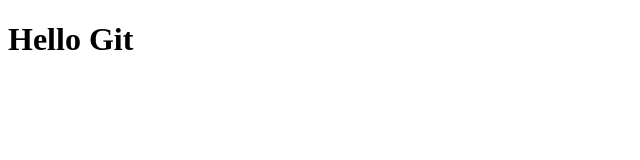
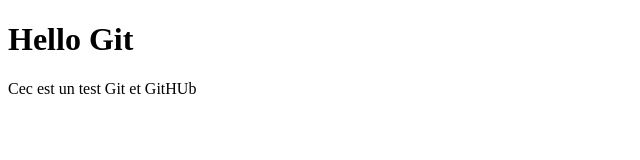
Before and after one commit to MendrikaNomentsoa/HelloGit, a plain HTML site: page index.html in a window 1280 px wide. Shown: the whole page, without its empty margins (0-640 px from the left). Drawn offline with Linux system fonts and the light colour scheme.

Commit message:
Mis a jour : Ajout d'une phrase dans index.html

```diff
--- a/index.html
+++ b/index.html
@@ -7,5 +7,6 @@
 </head>
 <body>
     <h1>Hello Git</h1>
+    <p>Cec est un test Git et GitHUb</p>
 </body>
 </html>
```
